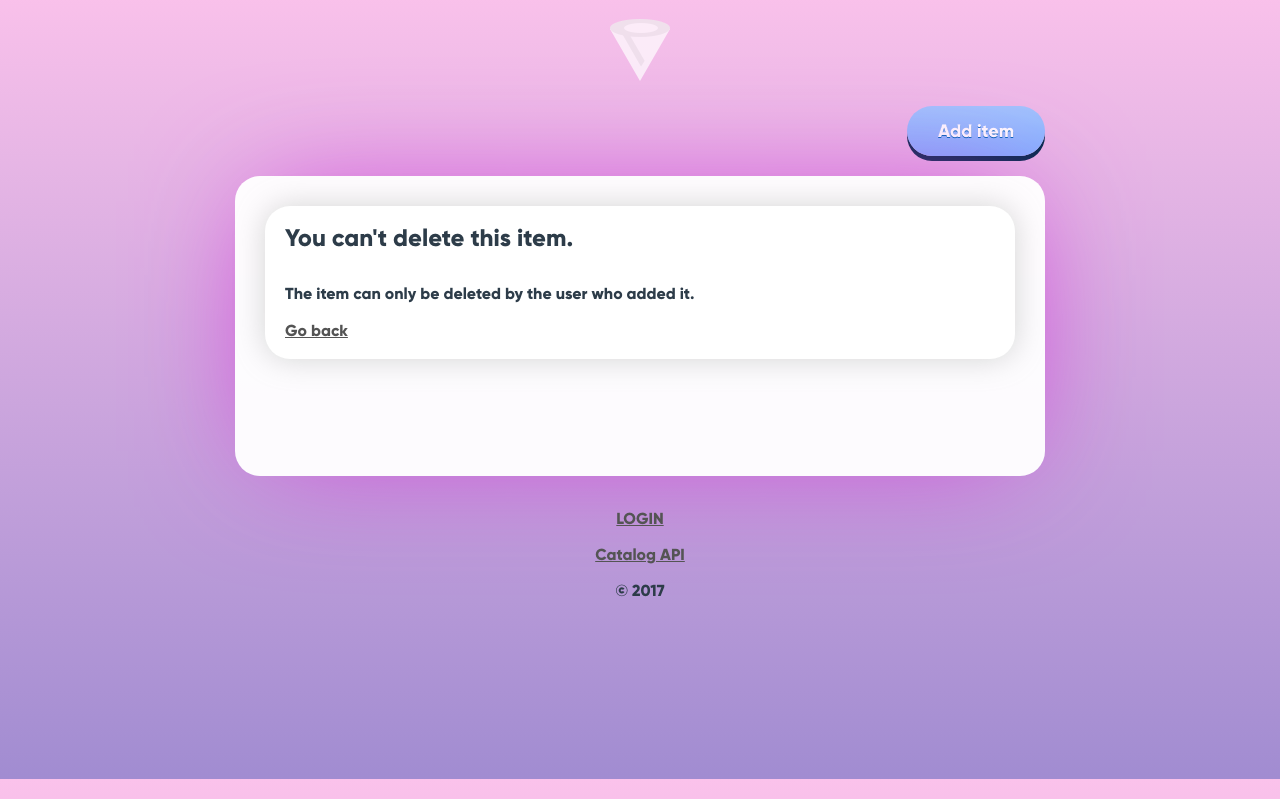
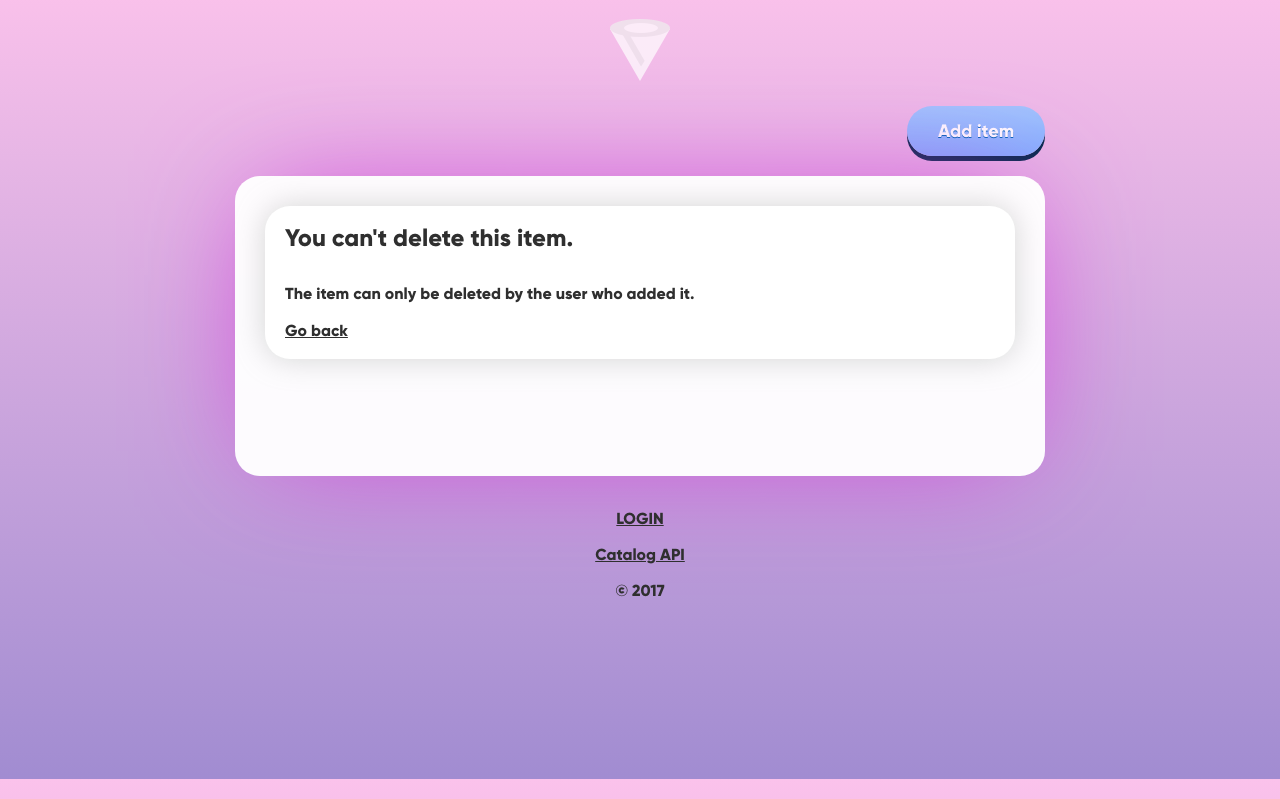
Before and after one commit to stoico/python-flask-catalog, a Flask app: page /not-deletable in a window 1280 px wide. Shown: the part 21-820 px from the top of the page. Run offline with Flask 2, Linux system fonts and the light colour scheme; some libraries are stand-ins or nearby versions.

Commit message:
Adjust text colors.

```diff
--- a/static/styles/style.css
+++ b/static/styles/style.css
@@ -147,7 +147,7 @@ body {
   height: 100%;
   margin: 0;
   font-family: "Custom", Arial, sans-serif;
-  color: #2d3c49;
+  color: #2f2f2f;
   background-image: linear-gradient(to top, #a18cd1 0%, #fbc2eb 100%);
 }
 
@@ -164,7 +164,7 @@ h3 {
 }
 
 a {
-  color: #545454;
+  color: #2f2f2f;
 }
 
 .page {
```
